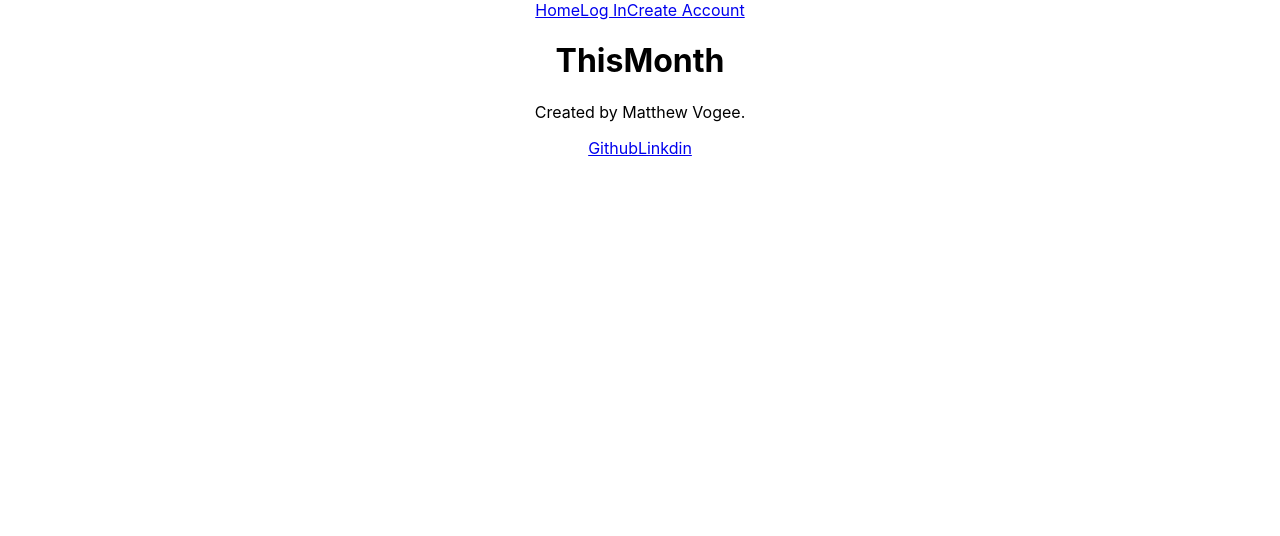
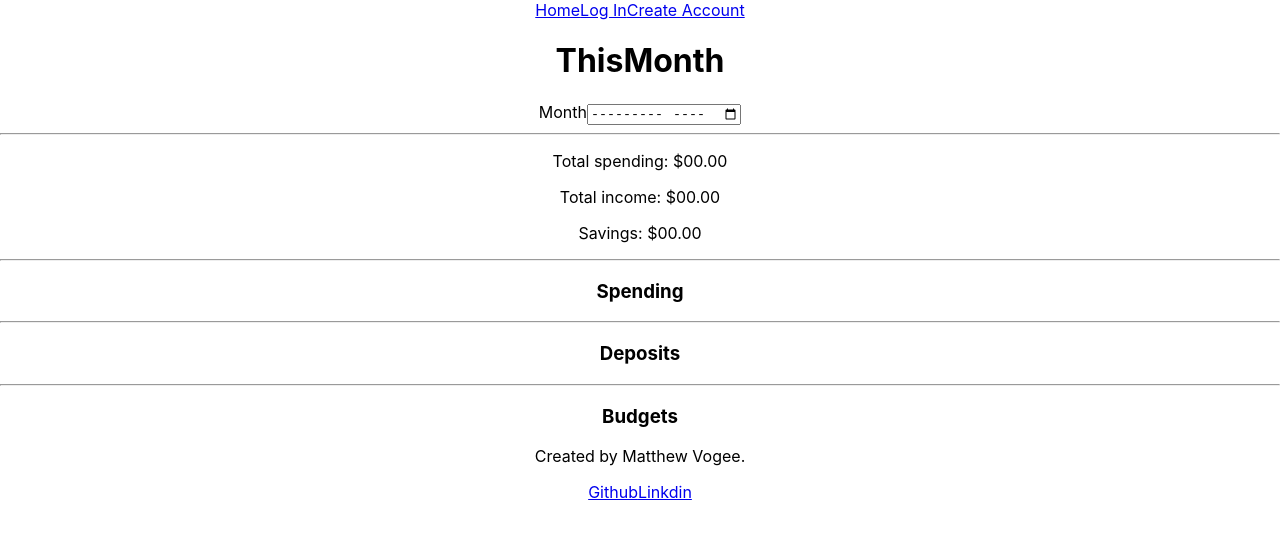
Before and after one commit to mvogee/budget_tool_2.0, a React (Create React App) app in the folder client/: page /thisMonth in a window 1280 px wide. Shown: the top 536 px of the page. Built offline with nearby package versions, Linux system fonts and the light colour scheme.

Commit message:
thisMonth Skeleton

```diff
--- a/client/src/routes/ThisMonth.jsx
+++ b/client/src/routes/ThisMonth.jsx
@@ -1,9 +1,70 @@
 import React from "react";
+
+/* TODO:
+*   - create month picker component
+*   - create components for spending form and income form
+*   - create components for displaying income and spending
+*   - create component for displaying budgets and current statuses
+*   - handle states for all above components and manage state functions.
+*/
 
 function ThisMonth(props) {
     return (
         <div className="thisMonth">
             <h1>ThisMonth</h1>
+
+            {/* create month picker component. /changeMonth form*/}
+                <div className="form_div">
+                  <form method="POST">
+                    <div className="input_div">
+                      <label htmlFor="changeMonthInput">Month</label>
+                      <input id="changeMonthInput" type="month" name="month" onChange={/* create funtion */ console.log("change")} />
+                    </div>
+                  </form>
+                </div>
+
+                <hr />
+
+                <div className="top-stats">
+                  <p>Total spending: $<span className="monthTotal" id="totalSpending">00.00</span></p>
+                  <p>Total income: $<span className="monthTotal" id="totalIncome">00.00</span></p>
+                  <p>Savings: $<span className="monthTotal" id="totalSavings">00.00</span></p>
+                </div>
+
+                <hr />
+
+
+                <div className="spending">
+                    <h3>Spending</h3>
+                    {/* isnert spending item form component */}
+                    <div className="form_div">
+
+                    </div>
+                    <div className="spending-display" >
+                        {/* isnert spending item display component */}
+                    </div>
+                </div>
+
+                <hr />
+
+                <div className="deposit">
+                  <h3>Deposits</h3>
+                  <div className="form_div">
+                      {/* Insert desposit item form component */}
+                  </div>
+                  <div className="deposite-display" >
+                      {/* Insert desposit item display component */}
+                  </div>
+
+                </div>
+
+                <hr />
+
+                <div className="budgetProgress">
+                    {/* insert budget progress component */}
+                    <h3>Budgets</h3>
+                </div>
+
         </div>
     );
 }
```
